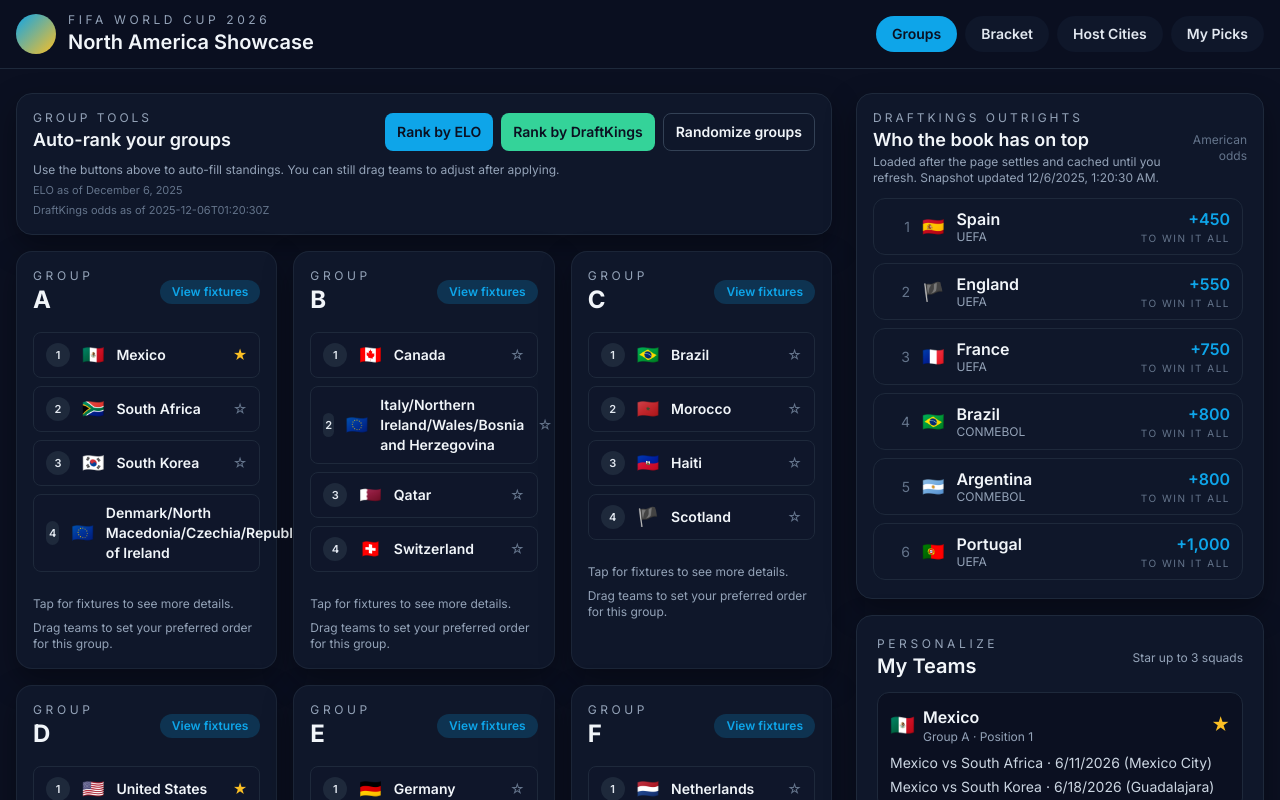
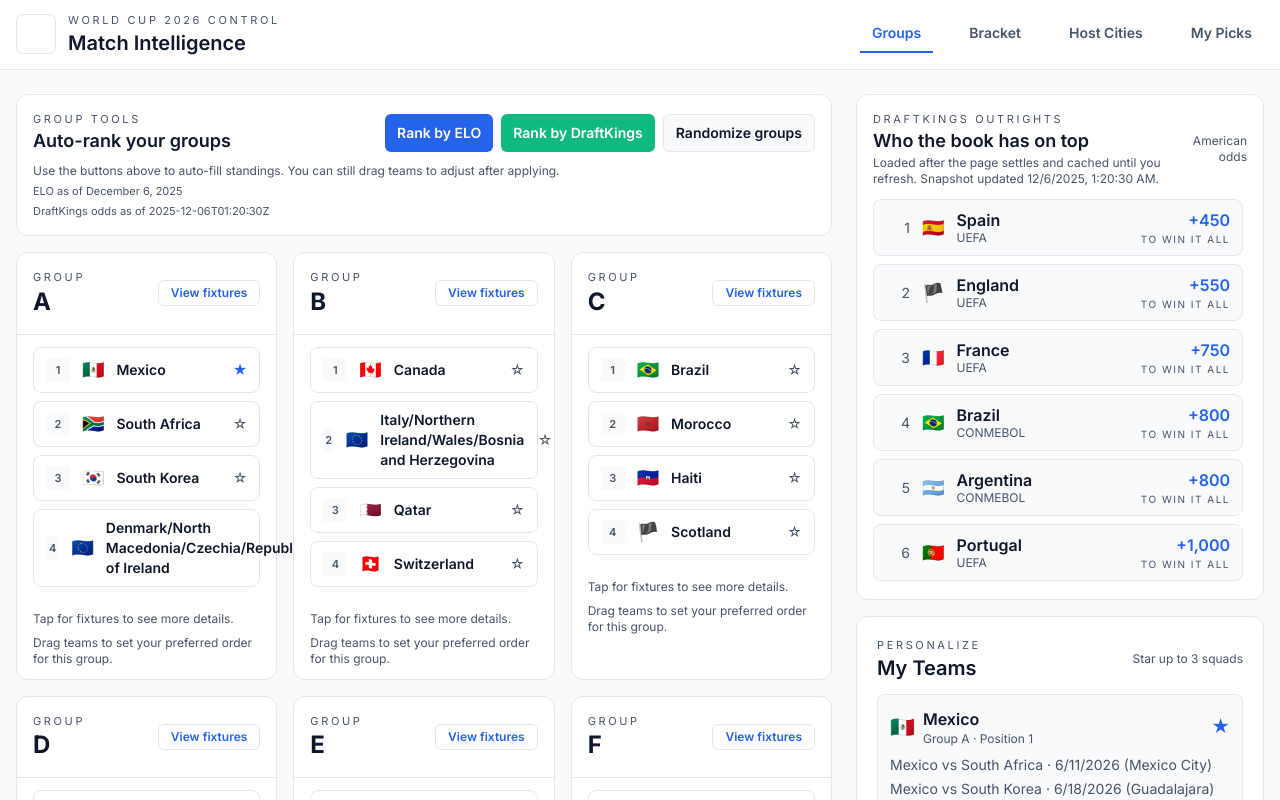
Before and after one commit to simplyjackfoster/world-cup-2026, a React (Vite) app: page / in a window 1280 px wide. Shown: the top 800 px of the page. Built offline with nearby package versions, Linux system fonts and the light colour scheme; no server answers.

Commit message:
Redesign tournament dashboard for data-first UI

```diff
--- a/src/App.tsx
+++ b/src/App.tsx
@@ -9,25 +9,25 @@
 import { useState } from 'react';
 
 const navClasses = ({ isActive }: { isActive: boolean }) =>
-  `px-4 py-2 rounded-full text-sm font-semibold transition ${
-    isActive ? 'bg-accent text-night' : 'bg-pitch text-slate-200 hover:bg-slate-800'
+  `px-3 py-2 text-sm font-semibold border-b-2 transition ${
+    isActive ? 'border-accent text-accent' : 'border-transparent text-muted hover:text-accent'
   }`;
 
 function App() {
   const [selectedGroup, setSelectedGroup] = useState<string | null>(null);
 
   return (
-    <div className="min-h-screen bg-night text-slate-100">
-      <header className="sticky top-0 z-20 bg-night/80 backdrop-blur border-b border-slate-800">
+    <div className="min-h-screen bg-night text-gold">
+      <header className="sticky top-0 z-20 bg-pitch/90 border-b border-border backdrop-blur">
         <div className="max-w-7xl mx-auto px-4 py-3 flex items-center justify-between">
           <div className="flex items-center gap-3">
-            <div className="w-10 h-10 rounded-full bg-gradient-to-br from-accent to-gold" />
+            <div className="w-10 h-10 rounded-md border border-border bg-white" />
             <div>
-              <p className="text-xs uppercase tracking-[0.3em] text-slate-400">FIFA World Cup 2026</p>
-              <h1 className="text-xl font-semibold">North America Showcase</h1>
+              <p className="text-[11px] uppercase tracking-[0.24em] text-muted">World Cup 2026 Control</p>
+              <h1 className="text-xl font-semibold text-gold">Match Intelligence</h1>
             </div>
           </div>
-          <nav className="flex gap-2 text-sm">
+          <nav className="flex gap-6 text-sm">
             <NavLink to="/" className={navClasses} end>
               Groups
             </NavLink>
--- a/src/components/DraftKingsOddsPanel.tsx
+++ b/src/components/DraftKingsOddsPanel.tsx
@@ -10,22 +10,22 @@
     typeof limit === 'number' && limit > 0 ? draftKingsOdds?.slice(0, limit) ?? [] : draftKingsOdds ?? [];
 
   return (
-    <div className="bg-pitch border border-slate-800 rounded-2xl p-4 shadow-card">
+    <div className="bg-pitch border border-border rounded-xl p-4">
       <div className="flex items-center justify-between gap-3">
         <div>
-          <p className="text-xs uppercase tracking-[0.25em] text-slate-400">DraftKings outrights</p>
-          <h3 className="text-lg font-semibold">Who the book has on top</h3>
-          <p className="text-xs text-slate-400">
+          <p className="text-[11px] uppercase tracking-[0.24em] text-muted">DraftKings outrights</p>
+          <h3 className="text-lg font-semibold text-gold">Who the book has on top</h3>
+          <p className="text-xs text-muted">
             Loaded after the page settles and cached until you refresh.
             {draftKingsAsOf && ` Snapshot updated ${new Date(draftKingsAsOf).toLocaleString()}.`}
           </p>
         </div>
-        <div className="text-right text-xs text-slate-500">American odds</div>
+        <div className="text-right text-xs text-muted">American odds</div>
       </div>
 
-      {draftKingsLoading && <p className="mt-3 text-sm text-slate-300">Pulling DraftKings outrights…</p>}
+      {draftKingsLoading && <p className="mt-3 text-sm text-muted">Pulling DraftKings outrights…</p>}
       {!draftKingsLoading && draftKingsError && (
-        <div className="mt-3 text-sm text-amber-200">
+        <div className="mt-3 text-sm text-amber-700">
           Couldn’t load the market right now.
           <button className="ml-2 underline text-accent" onClick={refreshDraftKingsOdds}>
             Retry
@@ -40,19 +40,19 @@
             return (
               <div
                 key={entry.team}
-                className="flex items-center justify-between gap-3 rounded-xl bg-slate-900 px-3 py-2 border border-slate-800"
+                className="flex items-center justify-between gap-3 rounded-lg bg-night px-3 py-2 border border-border"
               >
                 <div className="flex items-center gap-3">
-                  <span className="text-sm text-slate-500 w-6 text-right">{index + 1}</span>
+                  <span className="text-sm text-muted w-6 text-right">{index + 1}</span>
                   <span className="text-lg">{meta?.flag ?? '🏳️'}</span>
                   <div>
-                    <p className="font-semibold leading-tight">{entry.team}</p>
-                    <p className="text-xs text-slate-400">{meta?.confed ?? '—'}</p>
+                    <p className="font-semibold leading-tight text-gold">{entry.team}</p>
+                    <p className="text-xs text-muted">{meta?.confed ?? '—'}</p>
                   </div>
                 </div>
                 <div className="text-right">
                   <p className="text-base font-semibold text-accent">{formatPrice(entry.price)}</p>
-                  <p className="text-[10px] uppercase tracking-[0.15em] text-slate-500">to win it all</p>
+                  <p className="text-[10px] uppercase tracking-[0.15em] text-muted">to win it all</p>
                 </div>
               </div>
             );
--- a/src/components/GroupCard.tsx
+++ b/src/components/GroupCard.tsx
@@ -22,16 +22,16 @@
           onClick();
         }
       }}
-      className="w-full text-left bg-pitch rounded-2xl shadow-card border border-slate-800/80 hover:border-accent/50 transition focus:outline-none focus-visible:ring-2 focus-visible:ring-accent/60"
+      className="w-full text-left rounded-xl border border-border bg-pitch hover:border-accent/60 transition focus:outline-none focus-visible:ring-2 focus-visible:ring-accent/60"
     >
-      <div className="p-4 flex items-center justify-between">
+      <div className="p-4 flex items-center justify-between border-b border-border">
         <div>
-          <p className="text-xs uppercase tracking-[0.3em] text-slate-400">Group</p>
-          <h3 className="text-2xl font-bold">{id}</h3>
+          <p className="text-[11px] uppercase tracking-[0.24em] text-muted">Group</p>
+          <h3 className="text-2xl font-bold text-gold">{id}</h3>
         </div>
-        <div className="px-3 py-1 rounded-full bg-accent/20 text-accent text-xs font-semibold">View fixtures</div>
+        <div className="px-3 py-1 rounded-md border border-border text-accent text-xs font-semibold">View fixtures</div>
       </div>
-      <div className="px-4 pb-4">
+      <div className="px-4 py-3">
         <GroupTable standings={table} compact groupId={id} enableDrag />
       </div>
     </div>
--- a/src/components/GroupControls.tsx
+++ b/src/components/GroupControls.tsx
@@ -16,36 +16,36 @@
   } = useTournament();
 
   return (
-    <div className="bg-pitch border border-slate-800 rounded-2xl p-4 shadow-card flex flex-col gap-2">
+    <div className="bg-pitch border border-border rounded-xl p-4 flex flex-col gap-2">
       <div className="flex flex-wrap items-center justify-between gap-3">
         <div>
-          <p className="text-xs uppercase tracking-[0.25em] text-slate-400">Group tools</p>
-          <h3 className="text-lg font-semibold">Auto-rank your groups</h3>
+          <p className="text-[11px] uppercase tracking-[0.24em] text-muted">Group tools</p>
+          <h3 className="text-lg font-semibold text-gold">Auto-rank your groups</h3>
         </div>
         <div className="flex flex-wrap gap-2">
           <button
-            className="px-3 py-2 rounded-lg bg-accent text-night text-sm font-semibold disabled:opacity-60"
+            className="px-3 py-2 rounded-md bg-accent text-white text-sm font-semibold disabled:opacity-60"
             onClick={rankStandingsByElo}
             disabled={eloLoading}
           >
             Rank by ELO
           </button>
           <button
-            className="px-3 py-2 rounded-lg bg-emerald-400 text-night text-sm font-semibold disabled:opacity-60"
+            className="px-3 py-2 rounded-md bg-emerald-500 text-white text-sm font-semibold disabled:opacity-60"
             onClick={rankStandingsByDraftKings}
             disabled={draftKingsLoading}
           >
             Rank by DraftKings
           </button>
           <button
-            className="px-3 py-2 rounded-lg border border-slate-700 bg-slate-900 text-sm font-semibold hover:border-slate-600"
+            className="px-3 py-2 rounded-md border border-border bg-night text-sm font-semibold hover:border-accent"
             onClick={randomizeStandings}
           >
             Randomize groups
           </button>
         </div>
       </div>
-      <p className="text-xs text-slate-400">
+      <p className="text-xs text-muted">
         {eloLoading && 'Loading the December 5, 2025 ELO snapshot…'}
         {!eloLoading && eloError && (
           <>
@@ -58,11 +58,11 @@
         {!eloLoading && !eloError &&
           'Use the buttons above to auto-fill standings. You can still drag teams to adjust after applying.'}
         {!eloLoading && eloAsOf && (
-          <span className="block text-[11px] text-slate-500 mt-1">ELO as of {eloAsOf}</span>
+          <span className="block text-[11px] text-muted mt-1">ELO as of {eloAsOf}</span>
         )}
-        {draftKingsLoading && <span className="block text-[11px] text-slate-400 mt-1">Loading DraftKings outrights…</span>}
+        {draftKingsLoading && <span className="block text-[11px] text-muted mt-1">Loading DraftKings outrights…</span>}
         {!draftKingsLoading && draftKingsError && (
-          <span className="block text-[11px] text-amber-200 mt-1">
+          <span className="block text-[11px] text-amber-700 mt-1">
             DraftKings odds unavailable.{' '}
             <button className="underline" onClick={refreshDraftKingsOdds}>
               Retry
@@ -70,7 +70,7 @@
           </span>
         )}
         {!draftKingsLoading && draftKingsAsOf && (
-          <span className="block text-[11px] text-slate-500 mt-1">DraftKings odds as of {draftKingsAsOf}</span>
+          <span className="block text-[11px] text-muted mt-1">DraftKings odds as of {draftKingsAsOf}</span>
         )}
       </p>
     </div>
--- a/src/components/GroupTable.tsx
+++ b/src/components/GroupTable.tsx
@@ -69,22 +69,22 @@
             onDrop={handleDrop(idx)}
             className={`flex items-center justify-between rounded-lg border px-3 py-2 text-sm transition ${
               isDragging
-                ? 'border-accent bg-slate-900/80 text-accent'
+                ? 'border-accent bg-white text-accent shadow-none'
                 : isDropTarget
-                  ? 'border-accent/60 border-dashed bg-slate-900'
-                  : 'border-slate-800 bg-slate-900/60 hover:border-slate-700'
+                  ? 'border-dashed border-accent/70 bg-white'
+                  : 'border-border bg-white hover:border-accent/40'
             } ${canDrag ? 'cursor-grab active:cursor-grabbing select-none' : ''}`}
           >
             <div className="flex items-center gap-3">
               <span
-                className={`inline-flex h-6 w-6 items-center justify-center rounded-full text-[11px] font-semibold ${
-                  isDragging ? 'bg-accent/30 text-accent' : 'bg-slate-800 text-slate-200'
+                className={`inline-flex h-6 w-6 items-center justify-center rounded-sm text-[11px] font-semibold ${
+                  isDragging ? 'bg-accent/15 text-accent' : 'bg-night text-muted'
                 }`}
               >
                 {idx + 1}
               </span>
               <span className="text-lg">{meta?.flag}</span>
-              <span className="font-semibold text-slate-100">{row.team}</span>
+              <span className="font-semibold text-gold">{row.team}</span>
             </div>
             {allowFavorites && (
               <button
@@ -92,7 +92,7 @@
                   event.stopPropagation();
                   toggleFavorite(row.team);
                 }}
-                className={`text-sm ${isFavorite ? 'text-gold' : 'text-slate-500 hover:text-white'}`}
+                className={`text-sm ${isFavorite ? 'text-accent' : 'text-muted hover:text-accent'}`}
                 aria-label={isFavorite ? 'Unstar team' : 'Star team'}
               >
                 {isFavorite ? '★' : '☆'}
@@ -109,16 +109,12 @@
             setDragTargetIndex(standings.length);
           }}
           onDrop={handleDrop(standings.length)}
-          className={`h-2 rounded transition ${
-            dragTargetIndex === standings.length ? 'bg-accent/40' : 'bg-transparent'
-          }`}
+          className={`h-2 rounded transition ${dragTargetIndex === standings.length ? 'bg-accent/20' : 'bg-transparent'}`}
           aria-hidden
         />
       )}
-      {compact && <p className="text-xs text-slate-400">Tap for fixtures to see more details.</p>}
-      {canDrag && (
-        <p className="text-xs text-slate-400">Drag teams to set your preferred order for this group.</p>
-      )}
+      {compact && <p className="text-xs text-muted">Tap for fixtures to see more details.</p>}
+      {canDrag && <p className="text-xs text-muted">Drag teams to set your preferred order for this group.</p>}
     </div>
   );
 }
--- a/src/index.css
+++ b/src/index.css
@@ -4,21 +4,21 @@
 
 :root {
   font-family: 'Inter', system-ui, -apple-system, BlinkMacSystemFont, 'Segoe UI', sans-serif;
-  color-scheme: dark;
+  background-color: #fafafa;
+  color: #0f172a;
 }
 
 body {
-  background: radial-gradient(circle at 20% 20%, rgba(14, 165, 233, 0.08), transparent 35%),
-    radial-gradient(circle at 80% 0%, rgba(251, 191, 36, 0.08), transparent 30%),
-    #0b1021;
+  background: #fafafa;
+  color: #0f172a;
   min-height: 100vh;
 }
 
 ::-webkit-scrollbar {
   height: 8px;
+  width: 8px;
 }
 
 ::-webkit-scrollbar-thumb {
-  background: #0ea5e9;
-  border-radius: 9999px;
+  background: #cbd5e1;
 }
--- a/src/lib/odds.ts
+++ b/src/lib/odds.ts
@@ -93,12 +93,12 @@
     const team = parseOutcomeName(outcome.name);
     if (!team) return acc;
     const bestPrice = acc[team];
-    acc[team] = bestPrice ? Math.min(bestPrice, outcome.price) : outcome.price;
+    acc[team] = typeof bestPrice === 'number' ? Math.min(bestPrice, outcome.price) : outcome.price;
     return acc;
-  }, {});
+  }, {} as Record<Team, number>);
 
   const sorted = Object.entries(mapped)
-    .map(([team, price]) => ({ team: team as Team, price }))
+    .map(([team, price]) => ({ team: team as Team, price: Number(price) }))
     .sort((a, b) => a.price - b.price);
 
   return { asOf, outcomes: sorted, source };
```
Also changed, not shown: src/components/Bracket.tsx (+36 -36 lines), src/components/GroupRankingsPanel.tsx (+14 -14 lines), src/components/MyTeams.tsx (+10 -10 lines), src/components/TeamChip.tsx (+4 -4 lines), tailwind.config.js (+6 -7 lines).
